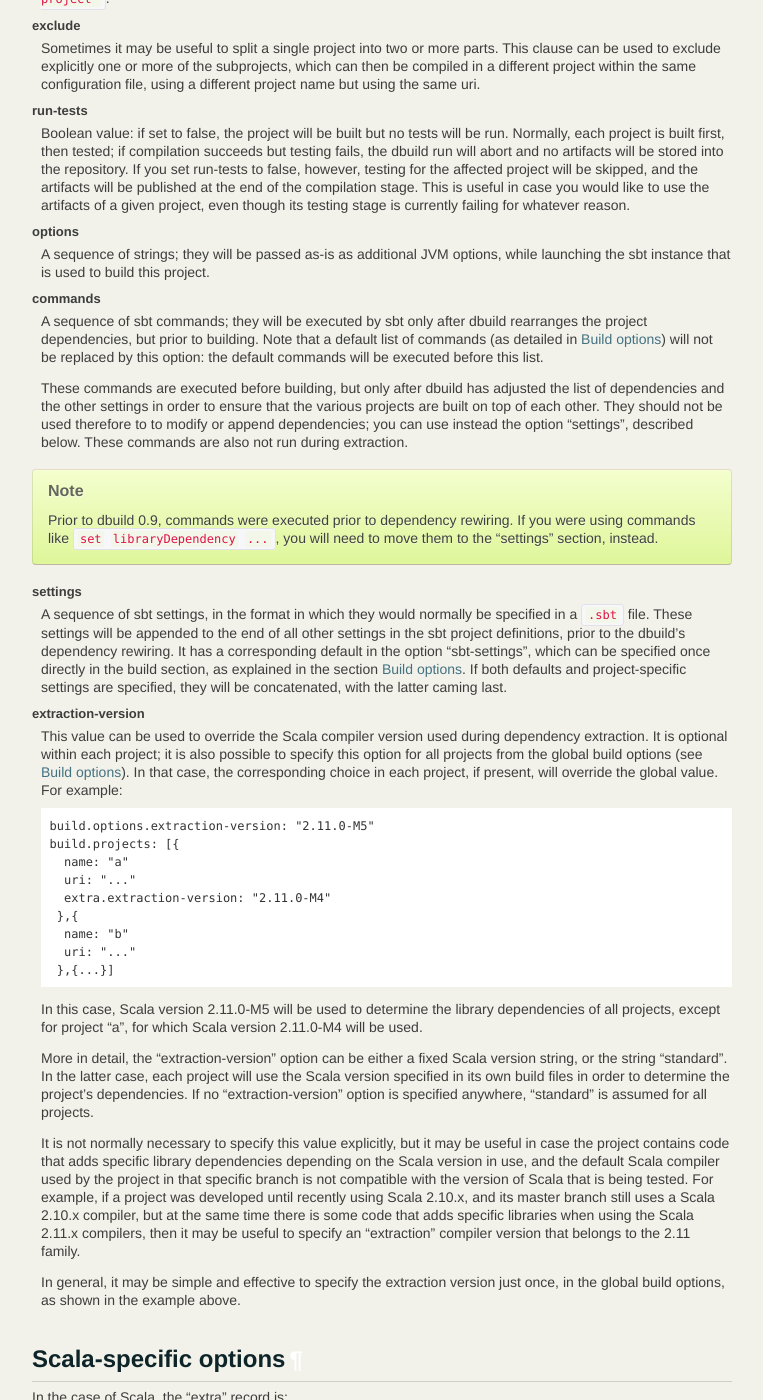
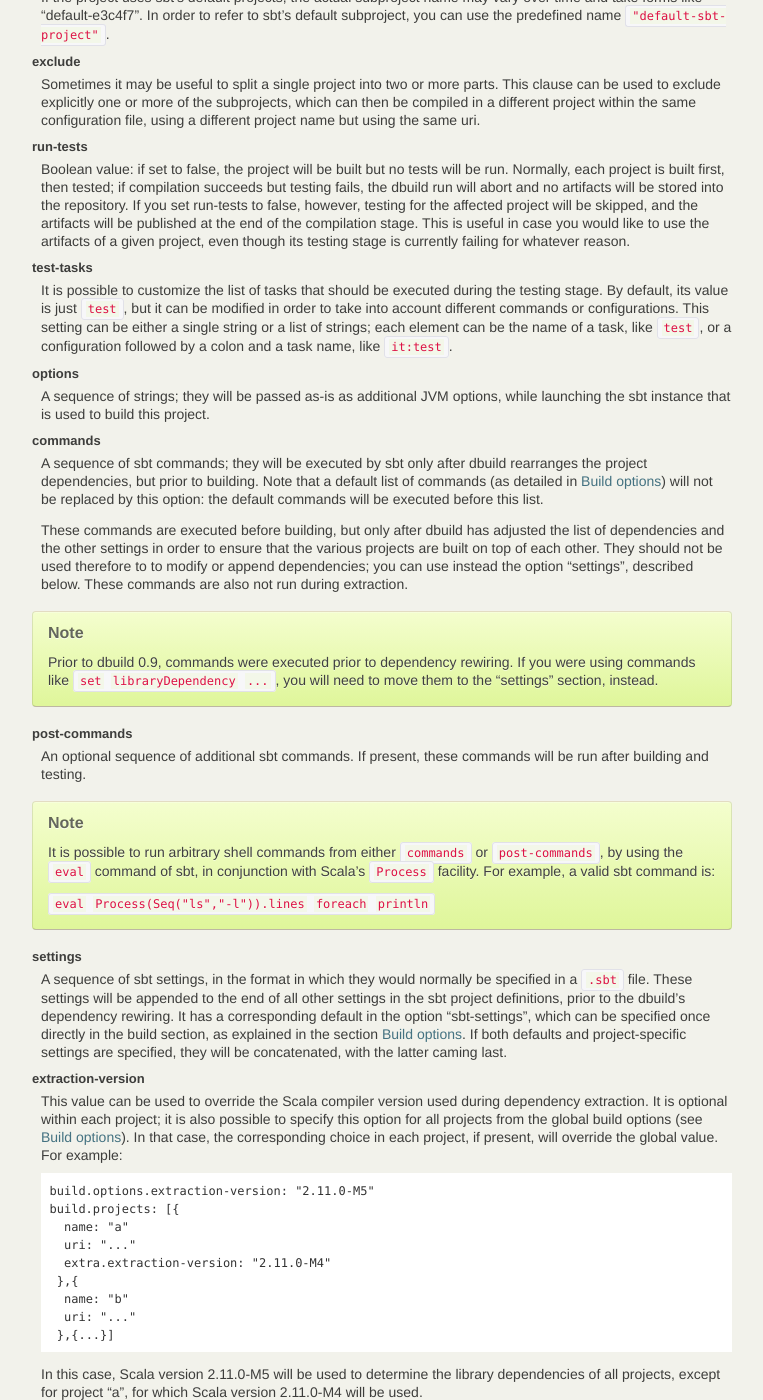
Before and after one commit to lightbend-labs/dbuild, a Sphinx documentation site: the page built from docs/src/sphinx/dbuild.rst, in a window 1280 px wide and 1400 px high, scrolled down 5401 px. Shown: the whole window, without its empty margins (138-901 px from the left). Built offline with Sphinx 7.4.7, drawn with Linux system fonts in a browser that asks for light colours; some of the changed text lies outside the part shown.

Commit message:
Docs on post-commands and test-tasks

```diff
--- a/docs/src/sphinx/dbuild.rst
+++ b/docs/src/sphinx/dbuild.rst
@@ -306,8 +306,10 @@ In this case the "extra" argument is a record with the following content:
     "projects"            : [ subproj1, subproj2,... ]
     "exclude"             : [ subproj1, subproj2,... ]
     "run-tests"           : <run-tests>
+    "test-tasks"          : [ task1, task2,... ]
     "options"             : [ opt1, opt2,... ]
     "commands"            : [ cmd1, cmd2,... ]
+    "post-commands"       : [ cmd1, cmd2,... ]
     "settings"            : [ setting1, setting2,... ]
     "extraction-version"  : <compiler-version-string>
    }
@@ -370,6 +372,14 @@ run-tests
   in case you would like to use the artifacts of a given project, even though its testing
   stage is currently failing for whatever reason.
 
+test-tasks
+  It is possible to customize the list of tasks that should be executed during the
+  testing stage. By default, its value is just ``test``, but it can be modified
+  in order to take into account different commands or configurations. This setting
+  can be either a single string or a list of strings; each element can be the name
+  of a task, like ``test``, or a configuration followed by a colon and a task name,
+  like ``it:test``.
+
 options
   A sequence of strings; they will be
   passed as-is as additional JVM options, while launching the sbt instance that is used
@@ -391,6 +401,17 @@ commands
   Prior to dbuild 0.9, commands were executed prior to dependency rewiring. If you
   were using commands like ``set libraryDependency ...``, you will need to move them
   to the "settings" section, instead.
+
+post-commands
+  An optional sequence of additional sbt commands. If present, these commands will
+  be run after building and testing.
+
+.. note::
+  It is possible to run arbitrary shell commands from either ``commands`` or
+  ``post-commands``, by using the ``eval`` command of sbt, in conjunction with
+  Scala's ``Process`` facility. For example, a valid sbt command is:
+
+  ``eval Process(Seq("ls","-l")).lines foreach println``
 
 settings
   A sequence of sbt settings, in the format in which they would normally be specified
```
Also changed, not shown: docs/src/sphinx/buildOptions.rst (+8 -0 lines).
